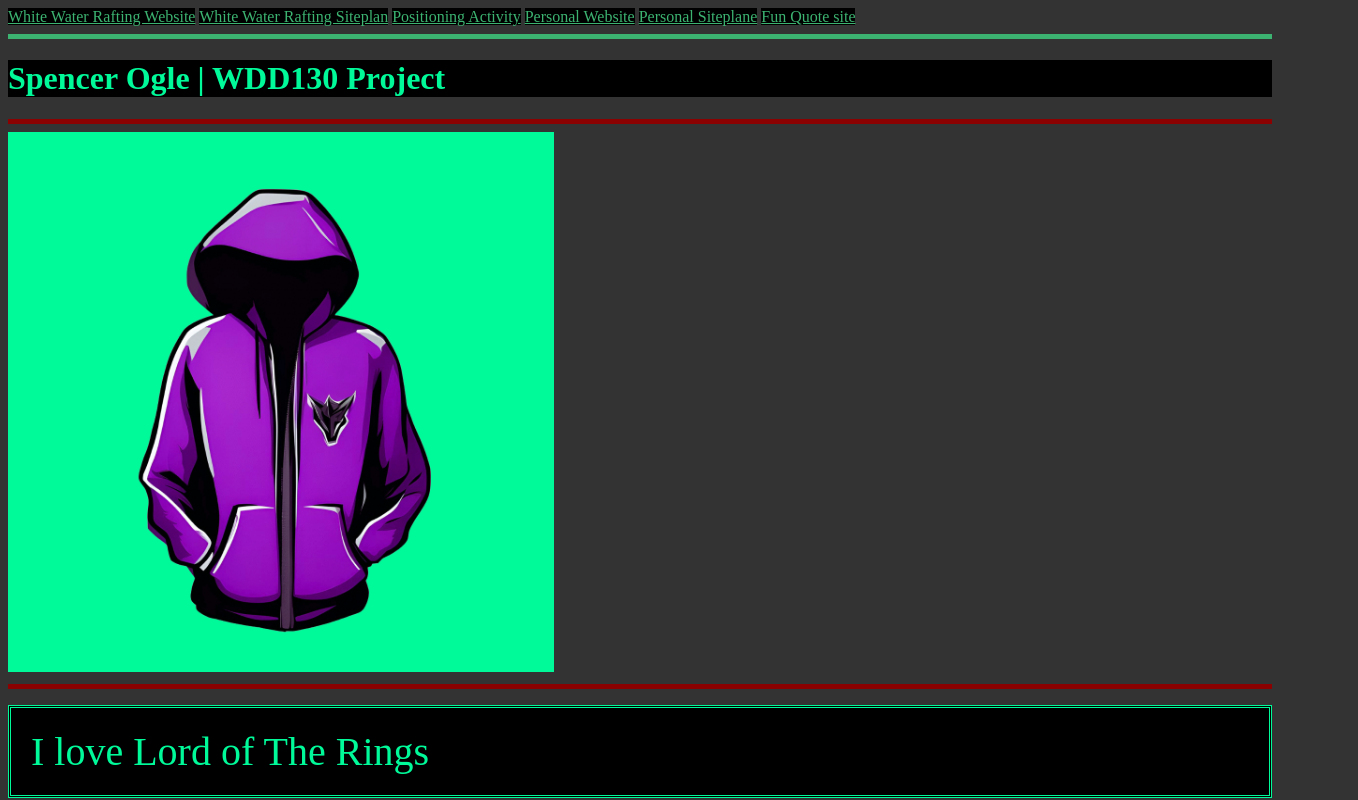
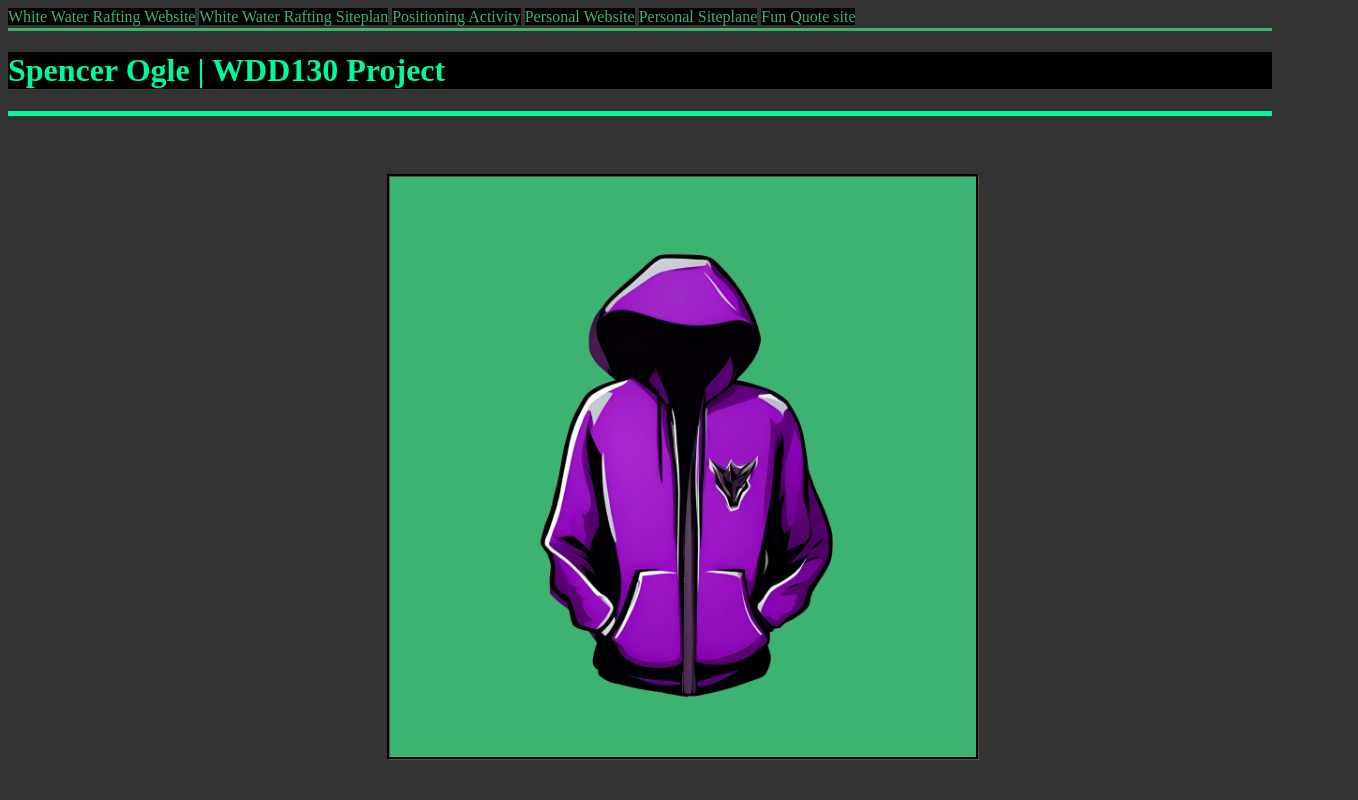
Before and after one commit to SROGLE/WebFundamentals-git-hub, a plain HTML site: page index.html in a window 1280 px wide. Shown: the top 800 px of the page, 1358 px wide, since content can reach past the window. Drawn offline with Linux system fonts and the light colour scheme.

Commit message:
centered image removed underline added more hr code had fun

```diff
--- a/fun-file.css
+++ b/fun-file.css
@@ -1,8 +1,9 @@
 img{
     width: 40%;
-    background-color: mediumspringgreen;
-    margin: 0 auto;
-    padding: 20px;
+    background-color: mediumseagreen;
+    margin: 50px 30%;
+    padding: 40px;
+    border: groove 3px black;
 }
 p{
     padding: 20px;
@@ -19,24 +20,27 @@ h1{
     color: mediumspringgreen;
 }
 hr{
-    height: 5px;
-    background-color: darkred;
+    height: 10px;
+    background-color: black;
     border: none;
 }
 .headhr{
     height: 5px;
-    background-color: darkred;
+    background-color: mediumspringgreen;
     border: none;
 }
+
 nav a{
     background: black;
     color: mediumseagreen;
+    text-decoration: none;
 }
 nav a:hover{
     color: white;
 }
 .navhr {
-    height: 5px;
+    height: 3px;
     background-color: mediumseagreen;
     border: none;
+    margin: 2px auto;
 }
```
